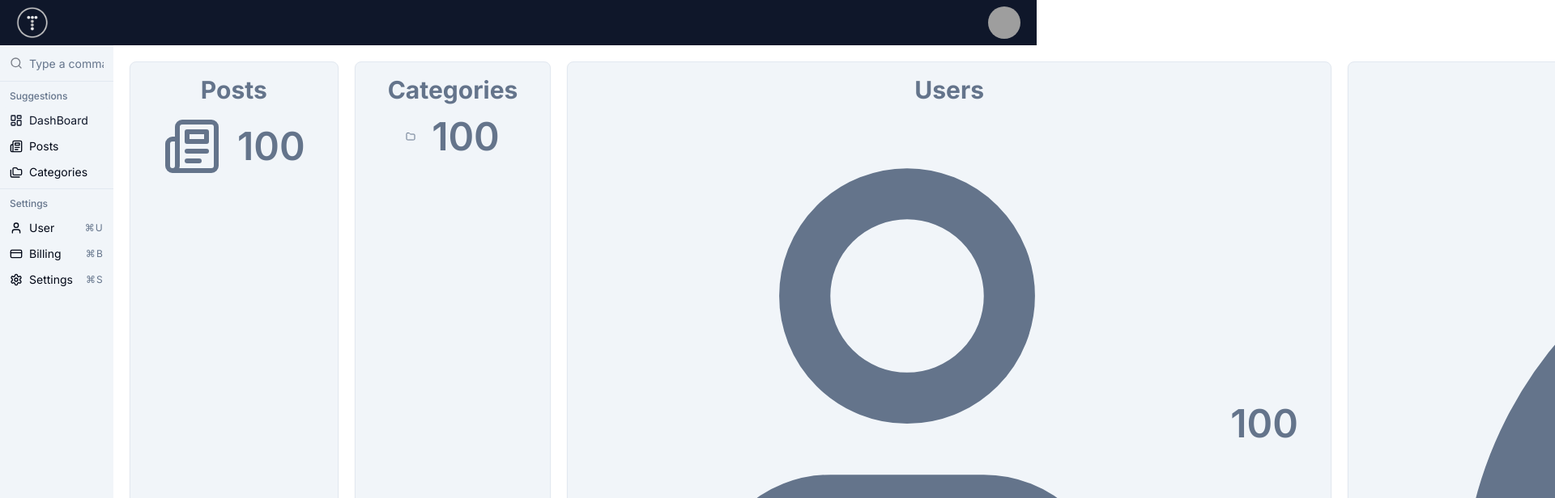
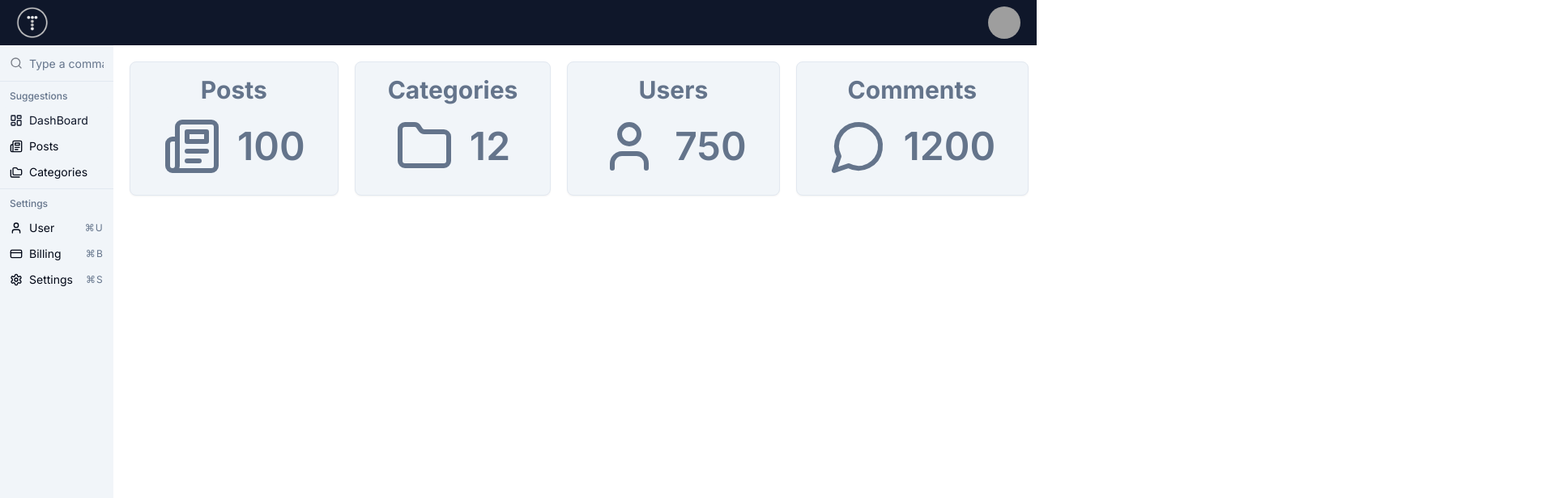
Before and after one commit to snoweel/admin-ui-nextjs-shadcn, a Next.js app: page / in a window 1280 px wide. Shown: the top 616 px of the page at 81% size, 1920 px wide, since content can reach past the window. Built offline with nearby package versions, Linux system fonts and the light colour scheme; grey boxes are pictures that could not be loaded.

Commit message:
fix layout

```diff
--- a/app/page.tsx
+++ b/app/page.tsx
@@ -1,7 +1,6 @@
-// import Image from "next/image";
 import DashboardCard from "@/components/dashboard/DashboardCard";
-import { Button } from "@/components/ui/button";
 import { Folder, MessageCircle, Newspaper, User } from "lucide-react";
+
 export default function Home() {
   return (
     <>
@@ -13,18 +12,18 @@ export default function Home() {
         />
         <DashboardCard
           title="Categories"
-          count={100}
-          icon={<Folder className="text-slate-500" size={12} />}
+          count={12}
+          icon={<Folder className="text-slate-500" size={72} />}
         />
         <DashboardCard
           title="Users"
-          count={100}
-          icon={<User className="text-slate-500" size={758} />}
+          count={750}
+          icon={<User className="text-slate-500" size={72} />}
         />
         <DashboardCard
           title="Comments"
-          count={100}
-          icon={<MessageCircle className="text-slate-500" size={1200} />}
+          count={1200}
+          icon={<MessageCircle className="text-slate-500" size={72} />}
         />
       </div>
     </>
```
